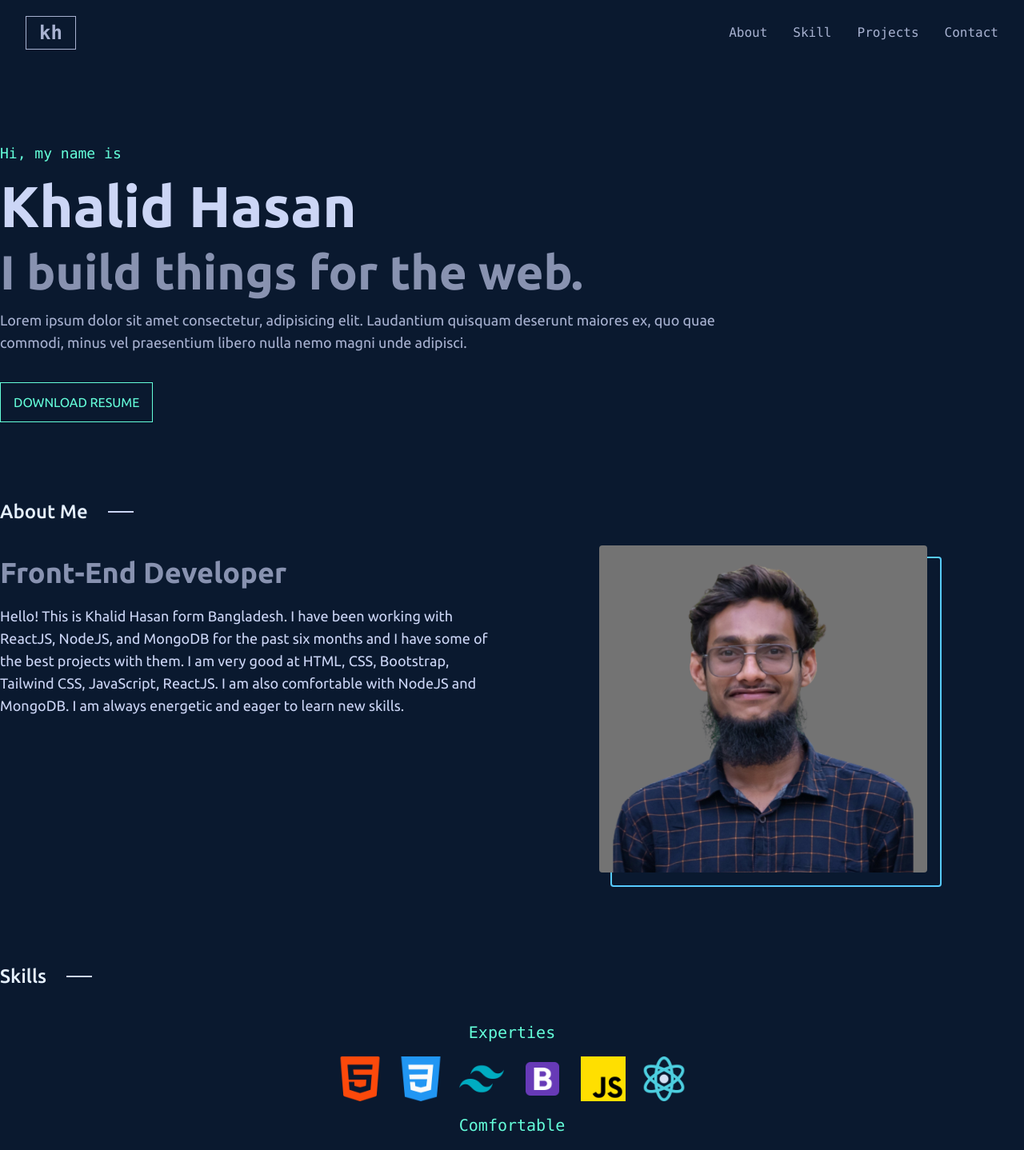
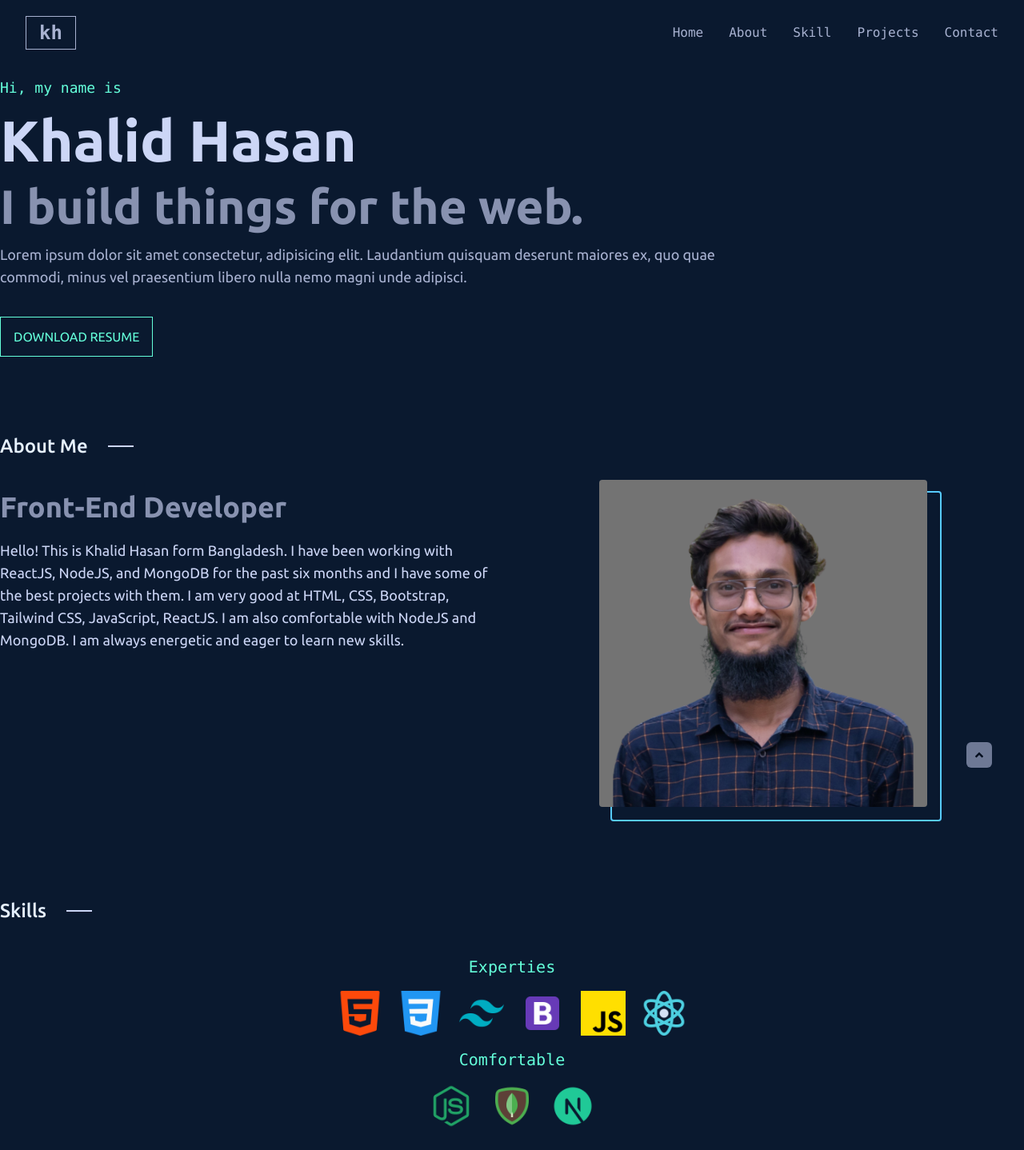
Before and after one commit to ThisIsKhalid/khalid_hasan_portfolio, a React (Create React App) app: page / in a window 1280 px wide. Shown: the top 1438 px of the page at 80% size. Built offline with nearby package versions, Linux system fonts and the light colour scheme.

Commit message:
add scroll to top and navbar fixed

```diff
--- a/src/App.js
+++ b/src/App.js
@@ -2,18 +2,22 @@ import React from 'react';
 import About from './components/About';
 import ContactMe from './components/ContactMe';
 import Home from './components/Home';
-import Navbar from './components/Navbar';
+import Navbar from './components/Navbar/Navbar';
+import ScroolToTop from './components/ScrollToTop/ScrollToTop';
 import Skills from './components/Skills';
 
 const App = () => {
   return (
-    <div>
+    <>
       <Navbar></Navbar>
-      <Home></Home>
-      <About></About>
-      <Skills></Skills>
-      <ContactMe></ContactMe>
-    </div>
+      <main>
+        <Home></Home>
+        <About></About>
+        <Skills></Skills>
+        <ContactMe></ContactMe>
+      </main>
+      <ScroolToTop></ScroolToTop>
+    </>
   );
 };
 
--- a/src/components/Home.jsx
+++ b/src/components/Home.jsx
@@ -2,7 +2,7 @@ import React from 'react';
 
 const Home = () => {
     return (
-      <section className="container mx-auto lg:px-0 px-5 my-24">
+      <section id='home' className="container mx-auto lg:px-0 px-5 my-24">
         <div className='lg:w-3/4'>
           <h4 className="text-lg text-green font-mono">Hi, my name is</h4>
           <h1 className="lg:text-7xl sm:text-6xl text-5xl font-bold text-lightestSlate my-4">
--- /dev/null
+++ b/src/components/Navbar/Navbar.css
@@ -0,0 +1,3 @@
+.scroll-navbar {
+  background-color: #112240;
+}
--- a/src/components/Navbar.jsx
+++ b/src/components/Navbar/Navbar.jsx
@@ -1,29 +1,43 @@
-import React, { useState } from 'react';
+import React, { useState } from "react";
 import { FaBars, FaSignInAlt } from "react-icons/fa";
+import "./Navbar.css";
 
 const Navbar = () => {
   const [isMenuOpen, setIsMenuOpen] = useState(false);
 
+  window.addEventListener("scroll", function () {
+    const navbar = document.querySelector(".navbar");
+    if (this.scrollY >= 80) {
+      navbar.classList.add("scroll-navbar");
+    } else {
+      navbar.classList.remove("scroll-navbar");
+    }
+  });
+
   const menuList = (
     <>
-        <li className="hover:line-through transition ease-in-out delay-75 hover:-translate-y-3 duration-300">
+      <li className="hover:line-through">
+        <a href="#">Home</a>
+      </li>
+      <li className="hover:line-through">
         <a href="#about">About</a>
       </li>
-        <li className="hover:line-through transition ease-in-out delay-75 hover:-translate-y-3 duration-300">
-          <a href="#skill">Skill</a>
+      <li className="hover:line-through">
+        <a href="#skills">Skill</a>
       </li>
-        <li className="hover:line-through transition ease-in-out delay-75 hover:-translate-y-3 duration-300">
+      <li className="hover:line-through">
         <a href="#projects">Projects</a>
       </li>
-        <li className="hover:line-through transition ease-in-out delay-75 hover:-translate-y-3 duration-300">
-          <a href="#contact" id='contact'>Contact</a>
+      <li className="hover:line-through">
+        <a href="#contact">Contact</a>
       </li>
     </>
   );
 
   return (
-      <div className="px-4 py-5 mx-auto sm:max-w-xl md:max-w-full lg:max-w-screen-xl md:px-24 lg:px-8 ">
-        <div className="relative flex items-center justify-between">
+    <section className="fixed top-0 z-50 w-full navbar">
+      <div className=" px-4 py-5 mx-auto sm:max-w-xl md:max-w-full lg:max-w-screen-xl md:px-24 lg:px-8 ">
+        <div className="flex items-center justify-between">
           <a
             href="#home"
             className="text-2xl hover:line-through font-mono font-bold text-lightSlate border px-4 py-1"
@@ -72,6 +86,7 @@ const Navbar = () => {
           </div>
         </div>
       </div>
+    </section>
   );
 };
 
--- /dev/null
+++ b/src/components/ScrollToTop/Scroll.css
@@ -0,0 +1,7 @@
+.scrollup {
+    transition: 0.4s;
+}
+
+.show-scroll {
+    bottom: 3rem;
+}
--- /dev/null
+++ b/src/components/ScrollToTop/ScrollToTop.jsx
@@ -0,0 +1,25 @@
+import React from "react";
+import { FaAngleUp } from "react-icons/fa";
+import './Scroll.css'
+
+const ScroolToTop = () => {
+  window.addEventListener("scroll", function () {
+    const scrollUP = document.querySelector(".scrollup");
+    if (this.scrollY >= 560) {
+      scrollUP.classList.add("show-scroll");
+    } else {
+      scrollUP.classList.remove("show-scroll");
+    }
+  });
+  return (
+    // eslint-disable-next-line jsx-a11y/anchor-is-valid
+    <a
+      href="#"
+      className="fixed lg:right-10 right-3 -bottom-[20%] scrollup z-10 bg-slate px-2 py-2 rounded-md opacity-80 "
+    >
+      <FaAngleUp className="text-darkNavy"></FaAngleUp>
+    </a>
+  );
+};
+
+export default ScroolToTop;
--- a/src/components/Skills.jsx
+++ b/src/components/Skills.jsx
@@ -11,7 +11,7 @@ import nextjsIcon from '../Assets/icons/nextjs.png'
 
 const Skills = () => {
     return (
-      <div className="container mx-auto lg:px-0 px-5 my-24">
+      <section id='skills' className="container mx-auto lg:px-0 px-5 my-24">
         <div className="flex gap-10 mb-10">
           <h2 className="lg:text-2xl text-xl font-medium text-white">Skills</h2>
           <span className="border border-lightestSlate rotate-90"></span>
@@ -41,7 +41,7 @@ const Skills = () => {
             <img className="md:h-14 h-10 md:w-14 w-10" src={nextjsIcon} alt="" />
           </div>
         </div>
-      </div>
+      </section>
     );
 };
 
```
Lines whose indentation alone changed are shown as unchanged.
